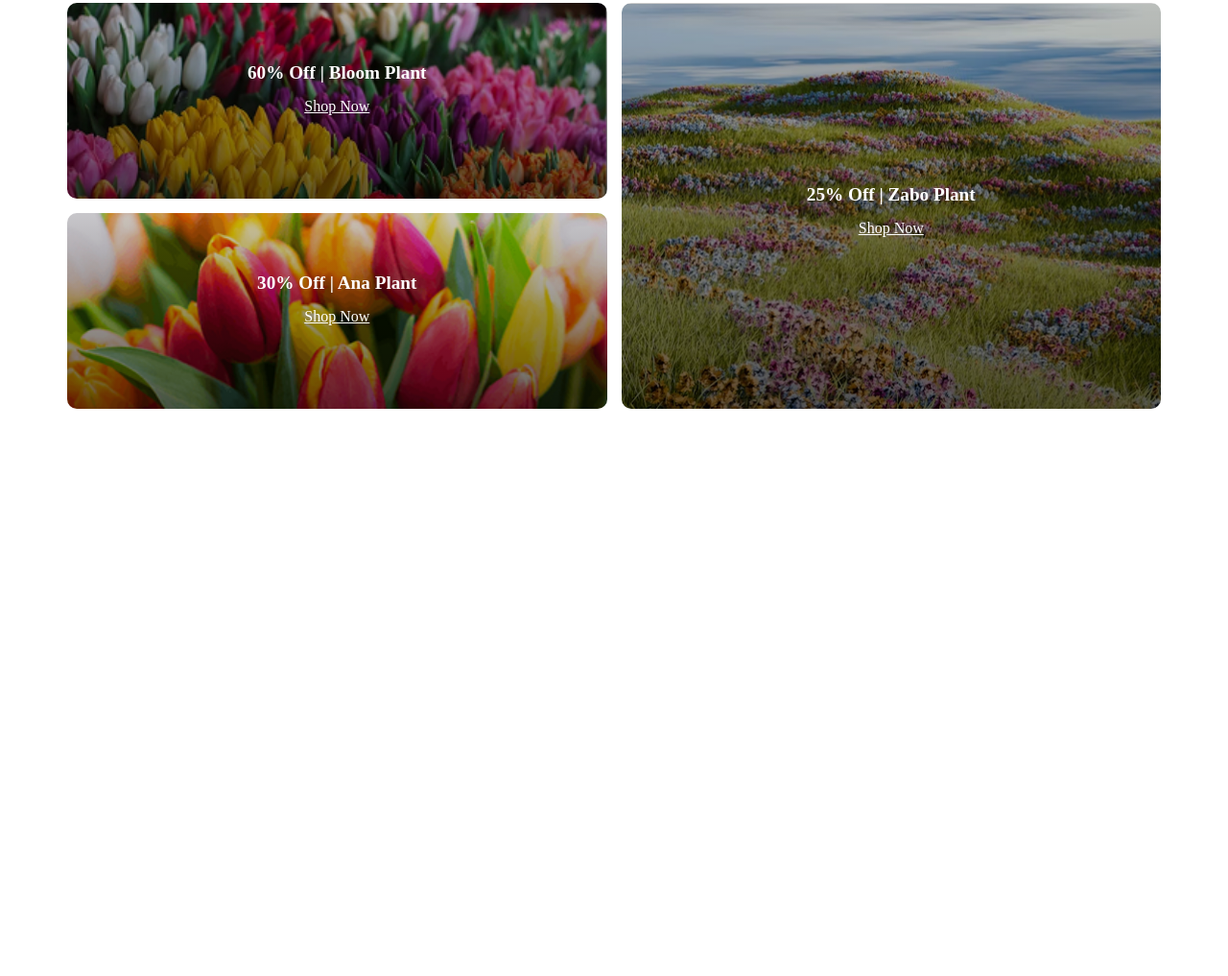
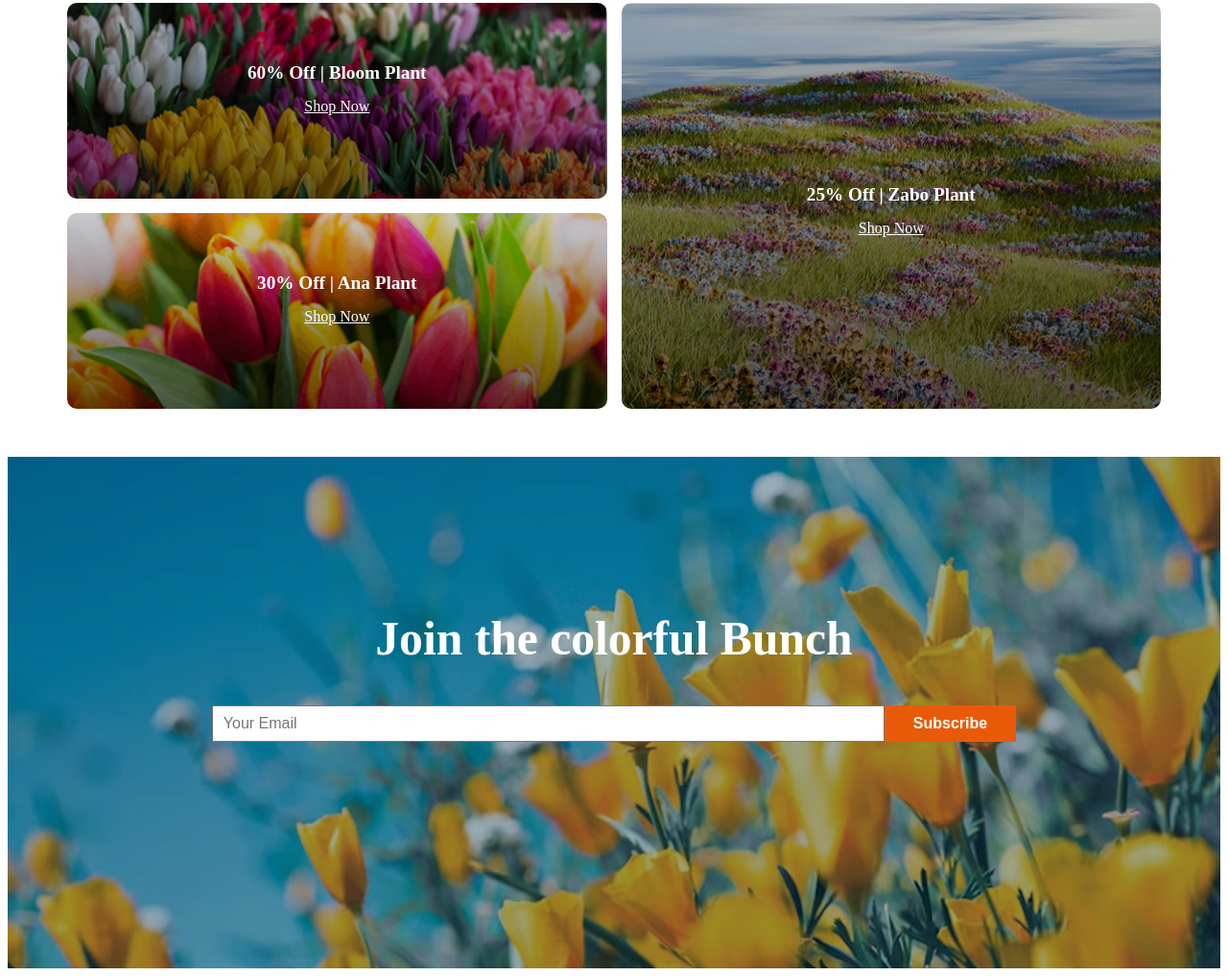
Before and after one commit to khaled8787/responsive-flower-web, a plain HTML site: page index.html in a window 1280 px wide. Shown: the part 2921-3938 px from the top of the page at 96% size. Before the commit the page ends 3397 px from the top, so only its background shows below. Drawn offline with Linux system fonts and the light colour scheme.

Commit message:
last section addeded

```diff
--- a/index.css
+++ b/index.css
@@ -240,6 +240,49 @@ nav li{
 
 
 
+/* another section */
+.colorful{
+    font-size: 3.1rem;
+    font-weight: bold;
+    color: #FFFFFF;
+}
+.email{
+    padding: 8px 0;
+    padding-right: 30rem;
+    padding-left: 10px;
+    font-size: 1rem;
+    color: #8987A1;
+    margin: 0;
+}
+.section-controller-6{
+    background-image: url(assets/news-letter-bg.png);
+    background-repeat: no-repeat;
+    background-size: cover;
+    height: 533px;
+    width: 100%;
+    margin: 0;
+}
+.text-controller-4{
+    text-align: center;
+    padding-top: 120px;
+
+}
+.subscribe{
+    color: #FFFFFF;
+    font-size: 1rem;
+    font-weight: 600;
+    background-color: #E95A08;
+    border: none;
+    padding: 8px 30px;
+    margin: 0;
+}
+.div-controller-7{
+    display: flex;
+    justify-content: center;
+}
+
+
+
 
 
 
@@ -347,4 +390,14 @@ nav li{
     width: 100%;
     padding-bottom: 100px;
 }
+
+
+
+.section-controller-6{
+    width: 100%;
+    height: 400px;
 }
+.email{
+    padding: 8px 20px;
+}
+}
--- a/index.html
+++ b/index.html
@@ -8,7 +8,7 @@
 
 <script src="https://kit.FontAwesome.com/d7b7563d24.js" crossorigin="anonymous"></script>
 </head>
-<body>
+<body class="body">
     <header>
          <nav class="nav-controller">
             <div><img class="logo" src="assets/logo.png" alt=""></div>
@@ -137,6 +137,16 @@
 
 
         </section>
+
+        <section class="section-controller-6">
+            <div class="text-controller-4">
+            <h1 class="colorful">Join the colorful Bunch</h1>
+            <div class="div-controller-7">
+            <input class="email" type="email" name="" id="" placeholder="Your Email">
+            <button class="subscribe">Subscribe</button>
+            </div>
+            </div>
+        </section>
     </main>
     <footer>
 
```
